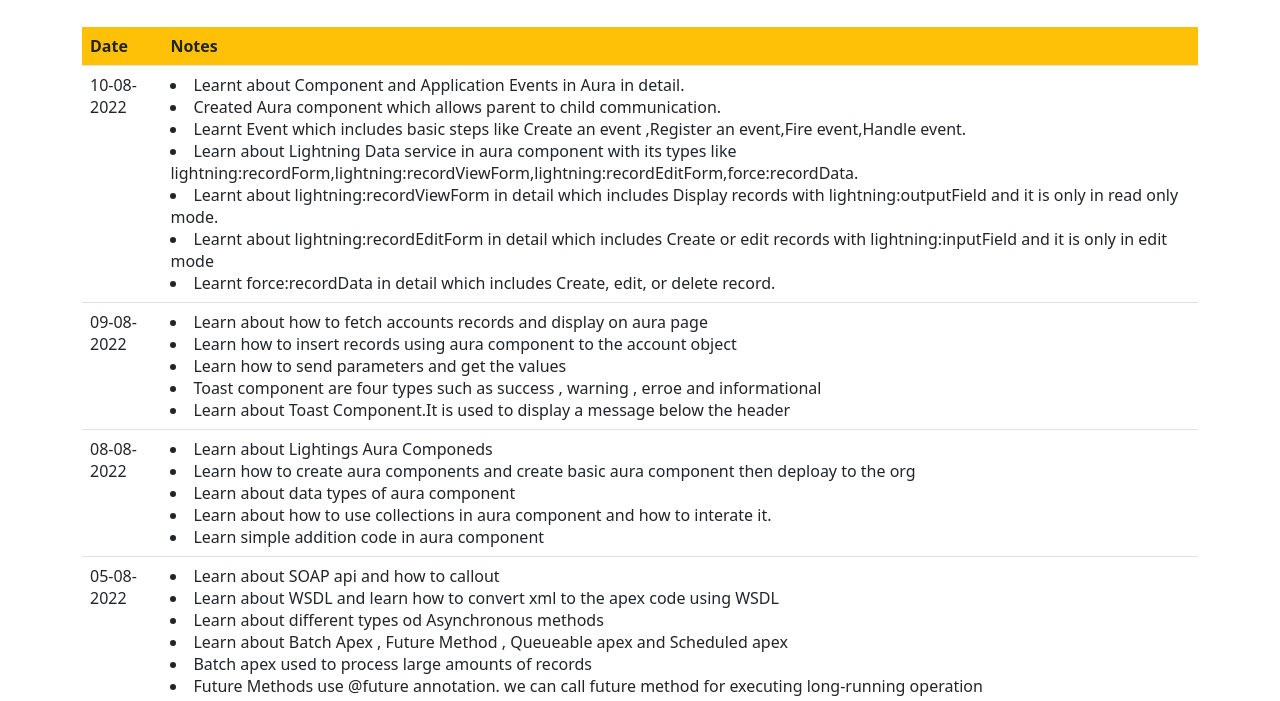
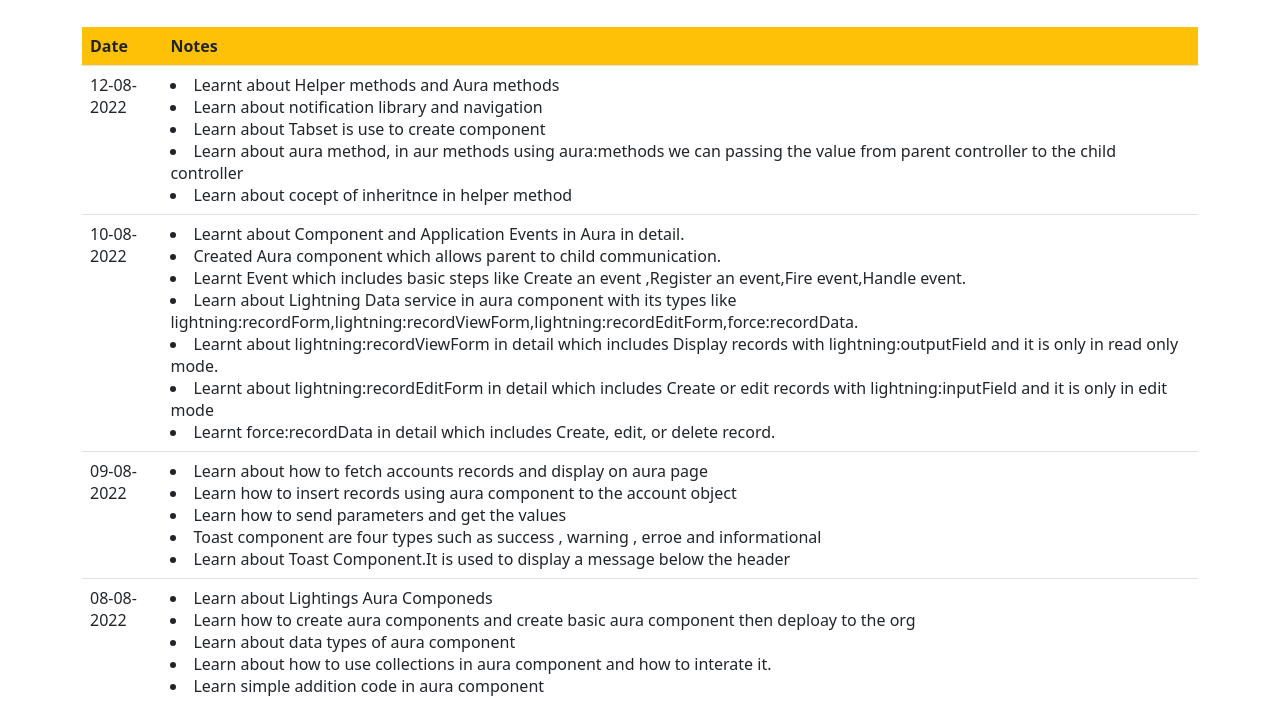
Before and after one commit to lucky-mrk/lucky-mrk.github.io, a plain HTML site: page Journal.html in a window 1280 px wide. Shown: the part 53-754 px from the top of the page. Drawn offline with nearby package versions, Linux system fonts and the light colour scheme.

Commit message:
Add files via upload

```diff
--- a/Journal.html
+++ b/Journal.html
@@ -17,6 +17,20 @@
 				</tr>
 			</thead>
 			<tbody>
+			<tr>
+				<td>12-08-2022</td>
+				<td>
+
+
+						<li>Learnt about Helper methods and Aura methods</li>
+						<li>Learn about notification library and navigation</li>
+						<li>Learn about Tabset is use to create component</li>
+						<li>Learn about aura method, in aur methods using aura:methods we can passing the value from parent controller to the child controller</li>
+						<li>Learn about cocept of inheritnce in helper method</li>
+
+
+				</td>
+			</tr>
 			<tr>
 				<td>10-08-2022</td>
 				<td>
```
